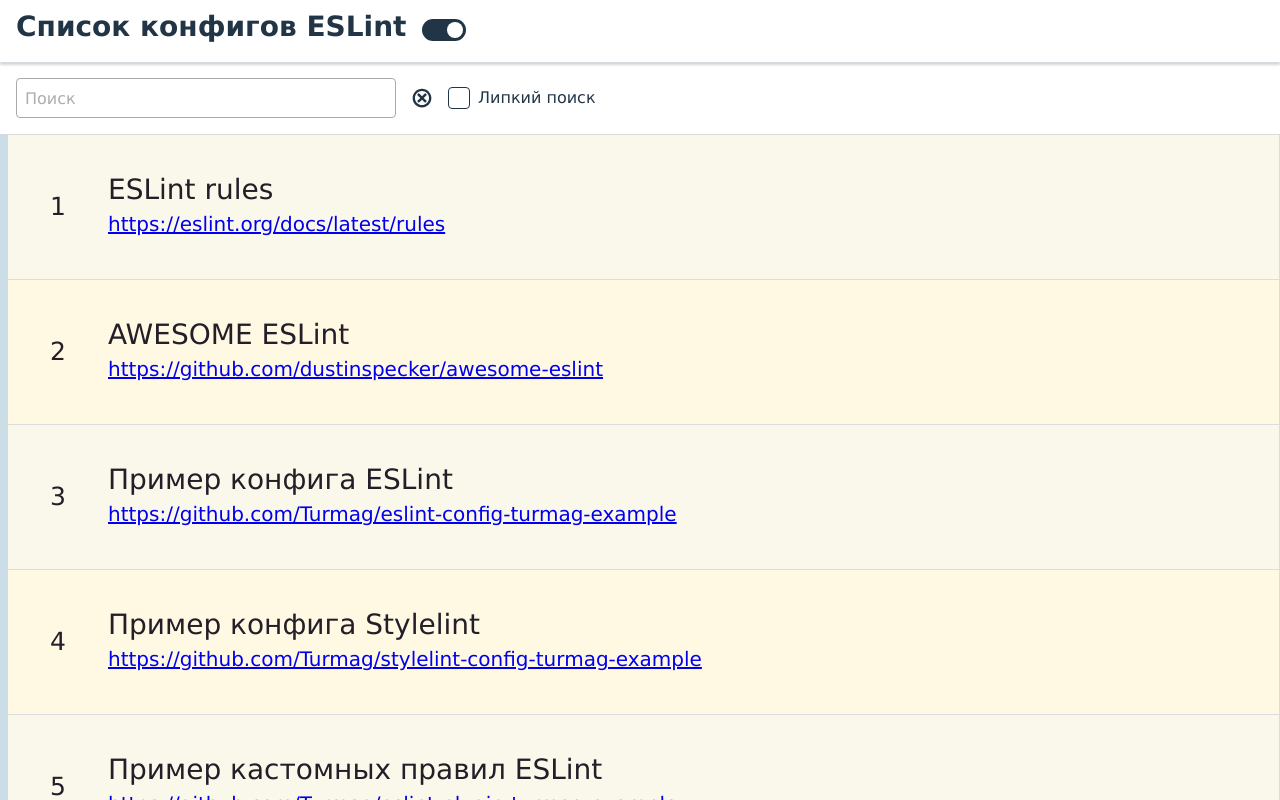
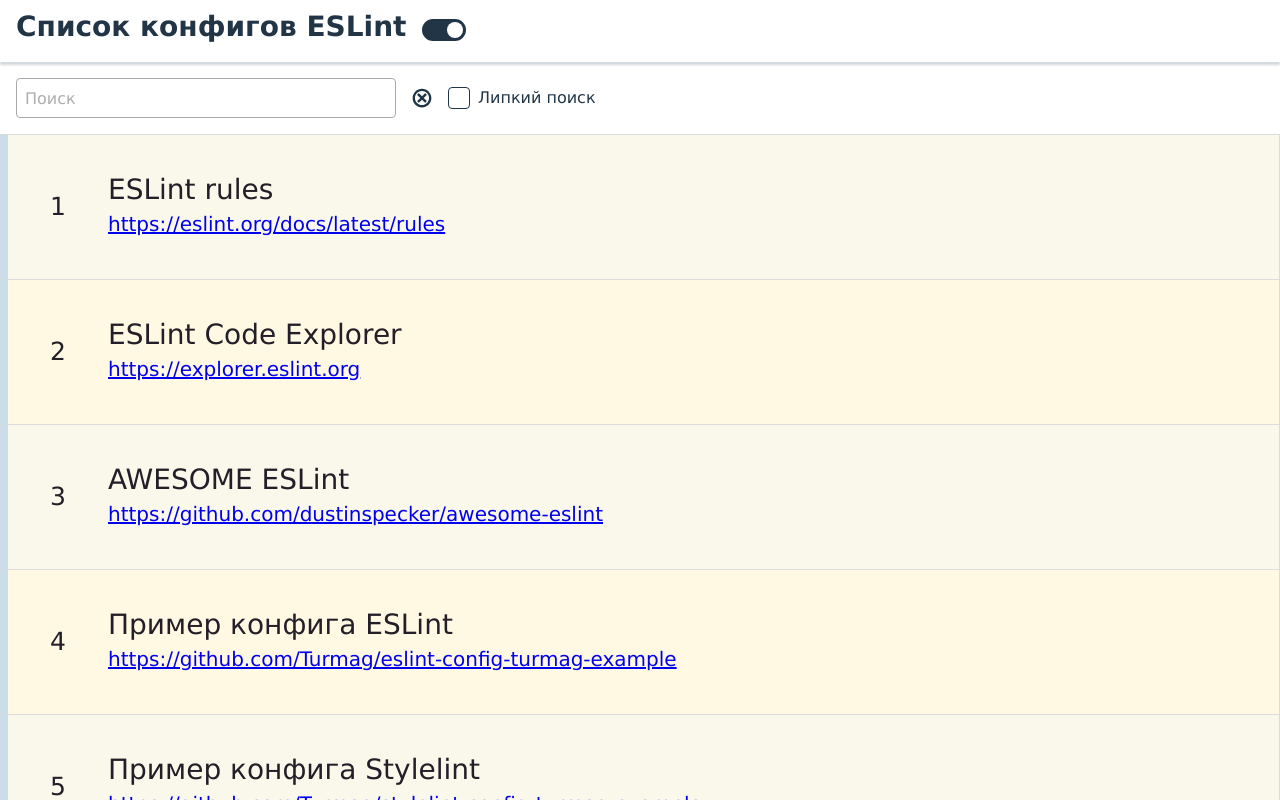
Before and after one commit to Turmag/eslint-examples, a Vue app: page / in a window 1280 px wide. Shown: the top 800 px of the page. Built offline with nearby package versions, Linux system fonts and the light colour scheme.

Commit message:
Добавлена ссылка на ESLint Code Explorer

```diff
--- a/src/shared/constants.ts
+++ b/src/shared/constants.ts
@@ -4,6 +4,10 @@
     {
         link: 'https://eslint.org/docs/latest/rules',
         name: 'ESLint rules',
+    },
+    {
+        link: 'https://explorer.eslint.org',
+        name: 'ESLint Code Explorer',
     },
     {
         link: 'https://github.com/dustinspecker/awesome-eslint',
```
Also changed, not shown: 5 other files (tests, documents, lock files or other folders).
